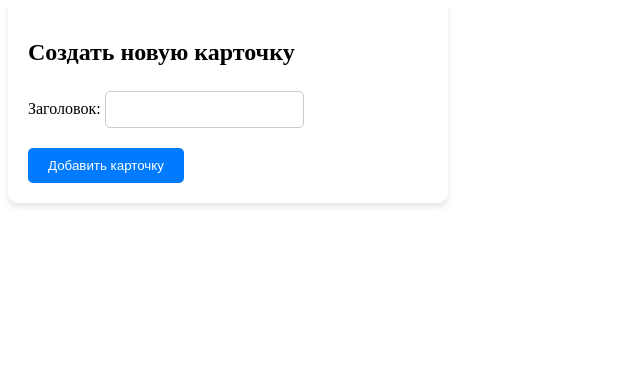
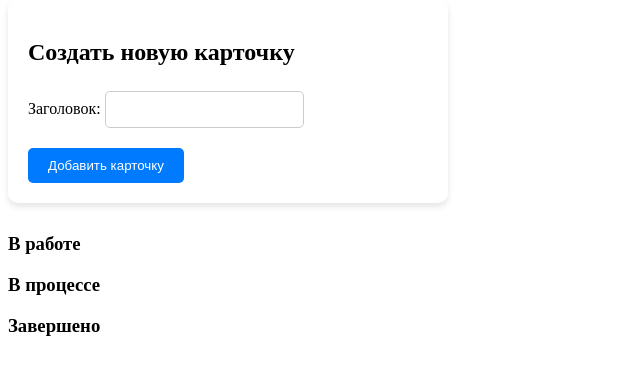
Before and after one commit to yanysix/client2, a plain HTML site: page index.html in a window 1280 px wide. Shown: the part 79-454 px from the top of the page, without its empty margins (0-640 px from the left). Drawn offline with Linux system fonts and the light colour scheme.

Commit message:
5 commitik

```diff
--- a/index.html
+++ b/index.html
@@ -18,5 +18,10 @@
     <button type="submit">Добавить карточку</button>
   </form>
 </div>
+<div class="columns">
+  <div class="column" id="column1"><h3>В работе</h3></div>
+  <div class="column" id="column2"><h3>В процессе</h3></div>
+  <div class="column" id="column3"><h3>Завершено</h3></div>
+</div>
 </body>
 </html>
```
